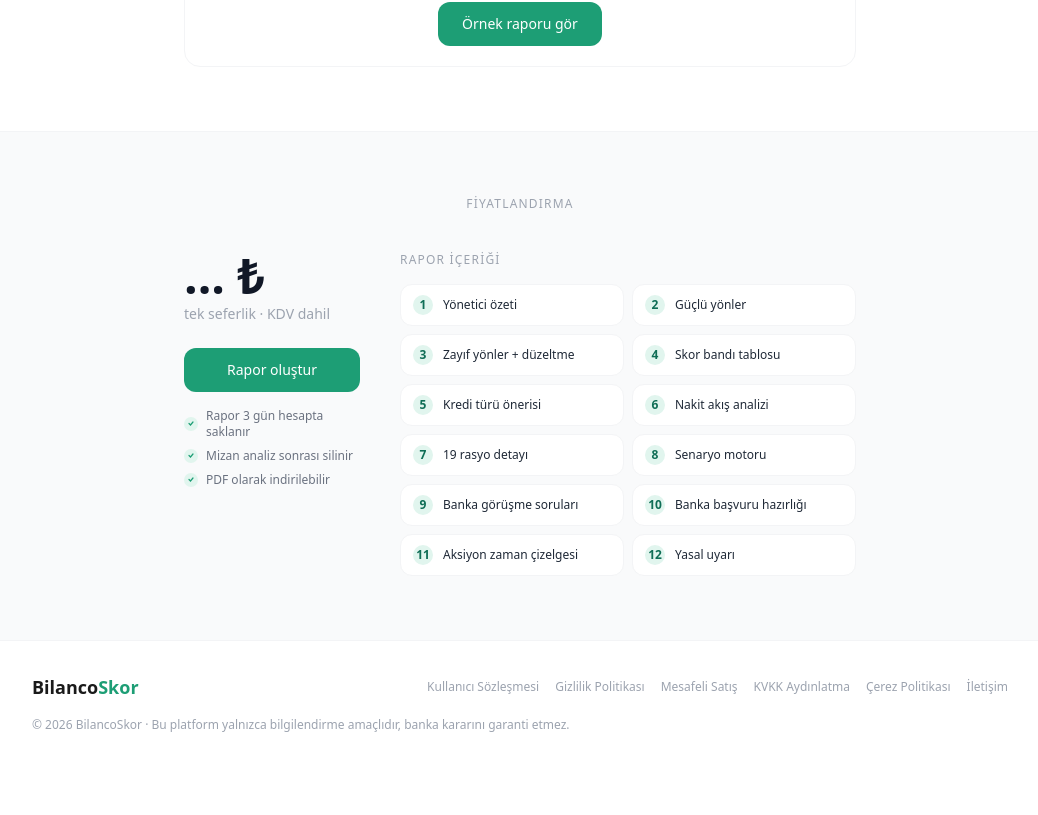
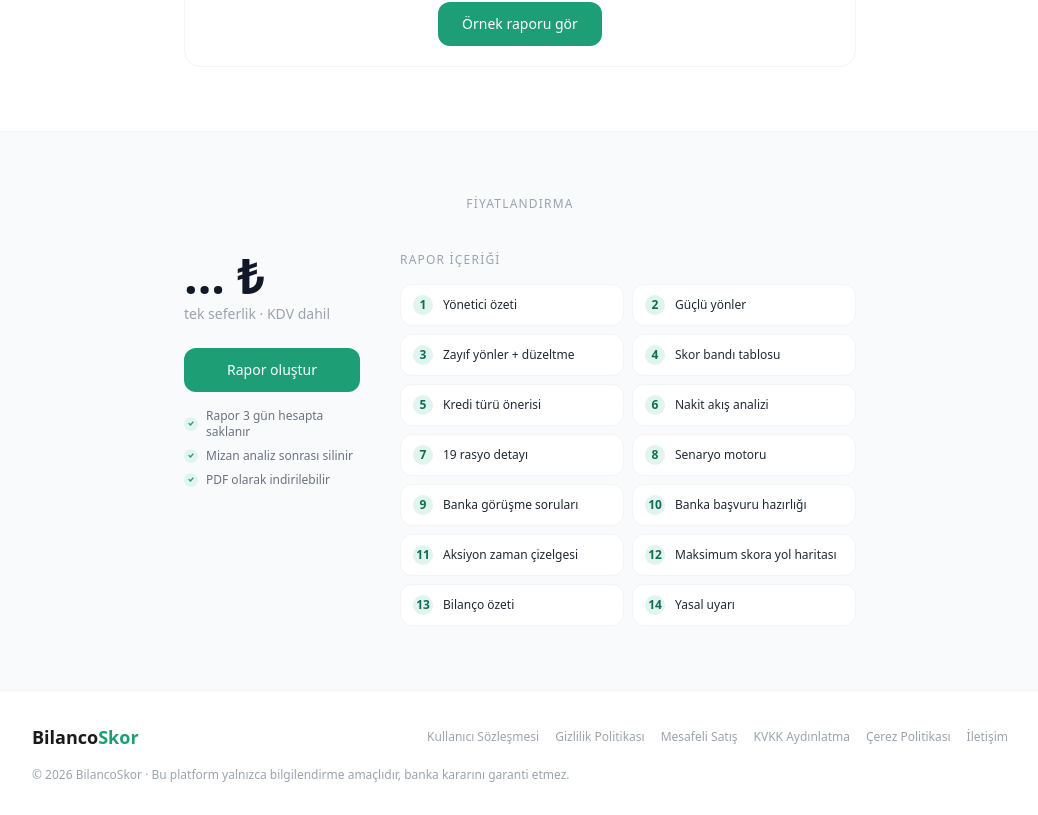
Before and after one commit to gokhanonurai-lang/bilancoskor, a Next.js app: page / in a window 1280 px wide. Shown: the part 1447-2262 px from the top of the page, without its empty margins (120-1158 px from the left). Before the commit the page ends 2212 px from the top, so only its background shows below. Built offline with nearby package versions, Linux system fonts and the light colour scheme; no server answers; the database is empty.

Commit message:
feat: landing rapor basliklari 14 bolume guncellendi

```diff
--- a/src/app/page.tsx
+++ b/src/app/page.tsx
@@ -17,7 +17,9 @@ const RAPOR_BASLIKLARI = [
   { n: '9',  t: 'Banka görüşme soruları' },
   { n: '10', t: 'Banka başvuru hazırlığı' },
   { n: '11', t: 'Aksiyon zaman çizelgesi' },
-  { n: '12', t: 'Yasal uyarı' },
+  { n: '12', t: 'Maksimum skora yol haritası' },
+  { n: '13', t: 'Bilanço özeti' },
+  { n: '14', t: 'Yasal uyarı' },
 ]
 
 export default function LandingPage() {
```
